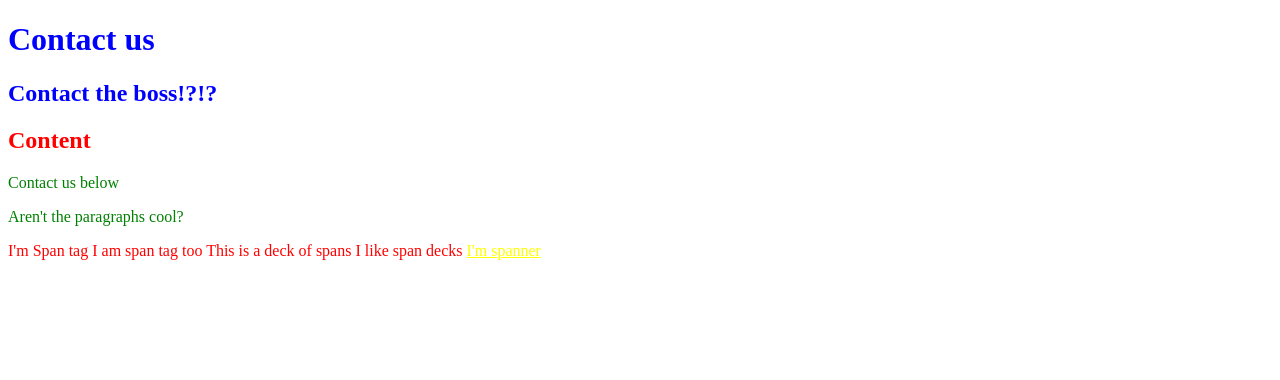
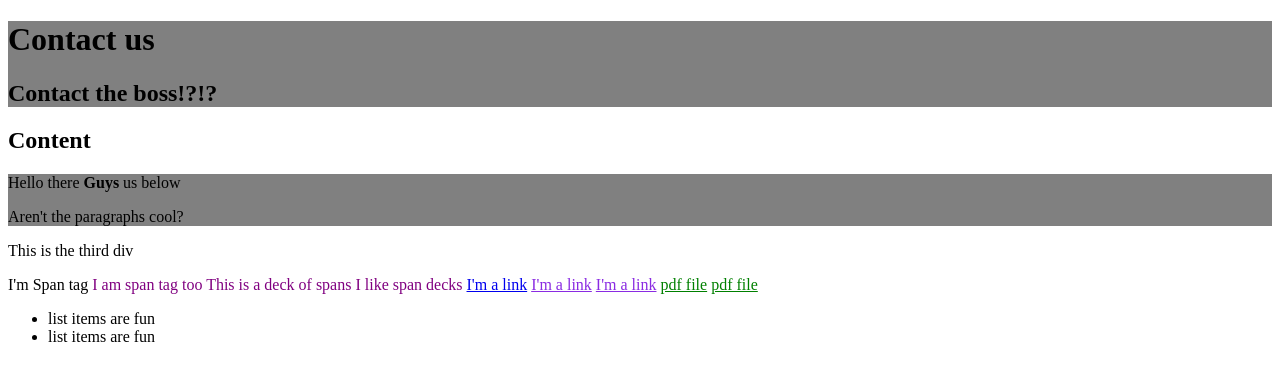
Before and after one commit to addis-hail/Learning-HTML-CSS-JavaScript, a plain HTML site: page css/contact.html in a window 1280 px wide. Drawn offline with Linux system fonts and the light colour scheme.

Commit message:
Attribute selectors

```diff
--- a/css/contact.html
+++ b/css/contact.html
@@ -13,15 +13,31 @@
 
         <h2 id="content-header">Content</h2>
 
-        <p>Contact us below</p>
-        <p>Aren't the paragraphs cool?</p>
+        <div id="main-content">
+            <p>Hello there <strong>Guys</strong> us below</p>
+            <p>Aren't the paragraphs cool?</p>
+        </div>
+
+        <div>
+            <p>This is the third div</p>
+        </div>
+
 
         <span>I'm Span tag</span>
-
-        <span class="deck">I am span tag too</span>
+        <span class="deck halls">I am span tag too</span>
         <span class="deck">This is a deck of spans</span>
         <span class="deck">I like span decks</span>
 
-        <a href="a">I'm spanner</a>
+        <a href="a">I'm a link</a>
+        <a href="http://www.google.com" title="Google">I'm a link</a>
+        <a href="http://www.google.com" title="Search engine">I'm a link</a>
+
+        <a href="book1.pdf">pdf file</a>
+        <a href="book2.pdf">pdf file</a>
+
+        <ul>
+            <li>list items are fun</li>
+            <li>list items are fun</li>
+        </ul>
     </body>
 </html>
--- a/css/syntax.css
+++ b/css/syntax.css
@@ -1,13 +1,12 @@
-body{
-    color: red;
+span[class~="deck"]{
+    color: purple;
 }
-div{
-    color: blue;
+div[id]{
+    background: grey;
 }
-p{
+a[href$="pdf"]{
     color: green;
 }
-a{
-    color: yellow;
-    text-decoration: underline;
+a[href^="http"]{
+    color: blueviolet;
 }
```
Also changed, not shown: css/articles.html (added, +40 -0 lines).
